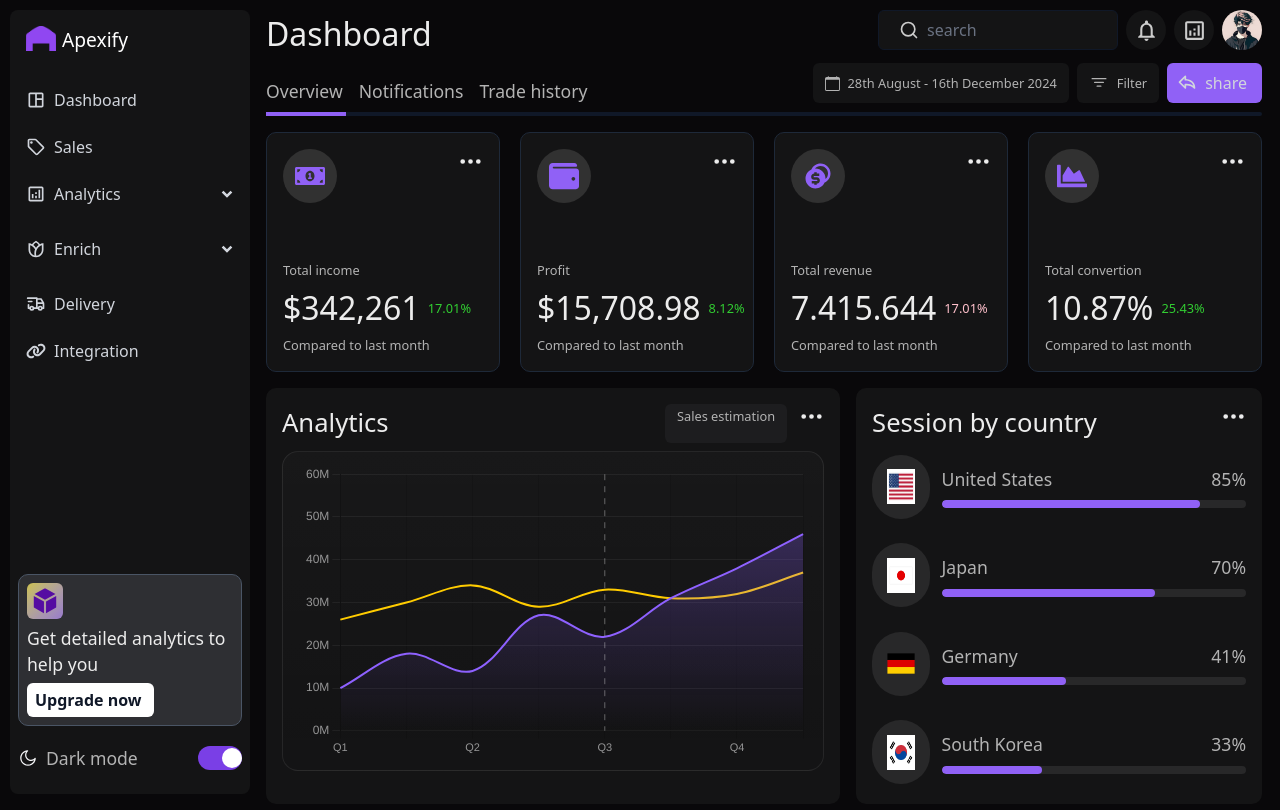
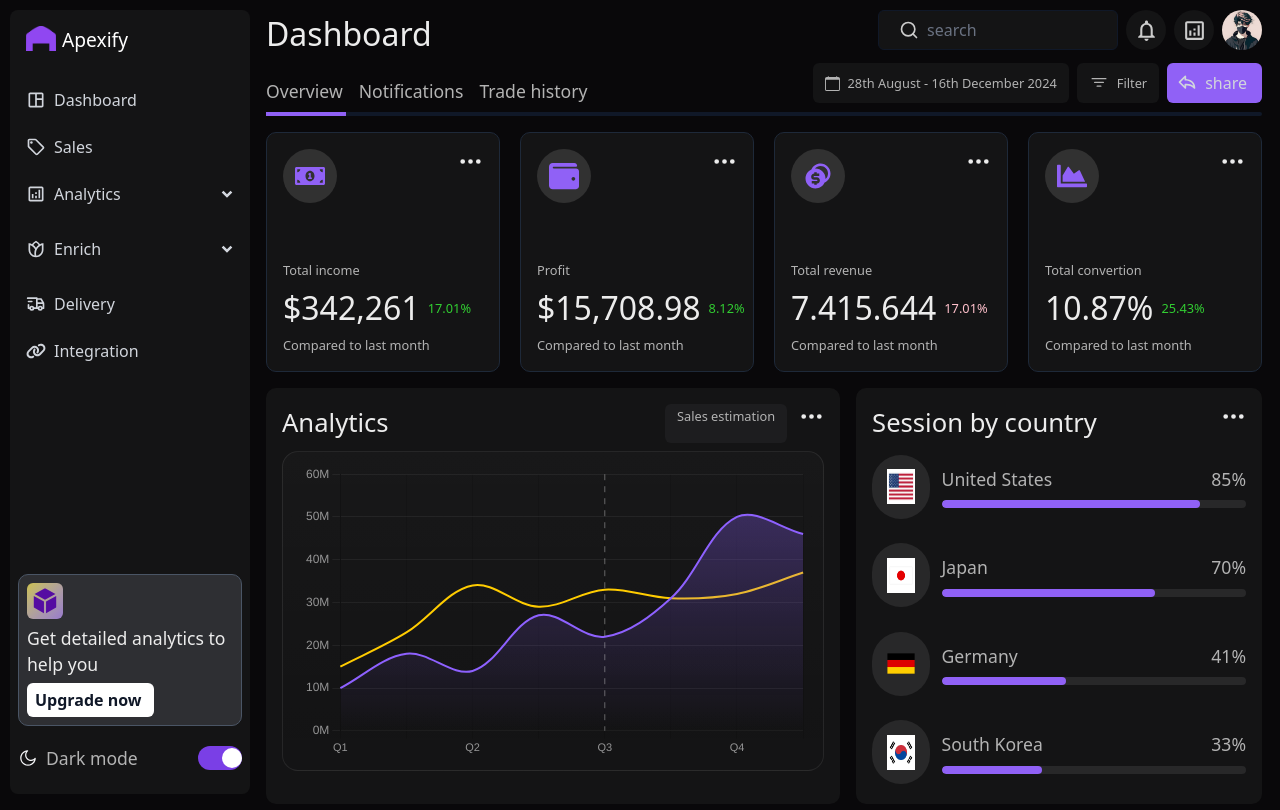
Before and after one commit to KelvinOmoluyi/Dashboard, a React (Vite) app: page / in a window 1280 px wide. Built offline with nearby package versions, Linux system fonts and the light colour scheme.

Commit message:
changed tooltip font-family

```diff
--- a/components/LineGraph.jsx
+++ b/components/LineGraph.jsx
@@ -53,8 +53,8 @@ function externalTooltip(context) {
         return `
           <div class="tip-row">
             <span class="tip-bar" style="background:${color}"></span>
-            <span class="tip-label">${label}</span>
-            <span class="tip-value">${value}</span>
+            <span class="tip-label" style="font-family: helvetica;">${label}</span>
+            <span class="tip-value" style="font-family: helvetica;">${value}</span>
           </div>`;
       })
       .join("");
@@ -115,8 +115,8 @@ export default function DashboardLine() {
   const labels = ["Q1", "", "Q2", "", "Q3", "", "Q4", ""]; // like your shot
   // millions to match Y tick style
 
-    const purple = [10, 18, 14, 27, 22, 31, 38, 46].map(n => n * 1_000_000); // 46M peak
-    const yellow = [26, 30, 34, 29, 33, 31, 32, 37].map(n => n * 1_000_000); // stays < 40M
+    const purple = [10, 18, 14, 27, 22, 31, 50, 46].map(n => n * 1_000_000); // 46M peak
+    const yellow = [15, 23, 34, 29, 33, 31, 32, 37].map(n => n * 1_000_000); // stays < 40M
 
   const data = useMemo(() => {
     const gradientFill = (ctx) => {
```
